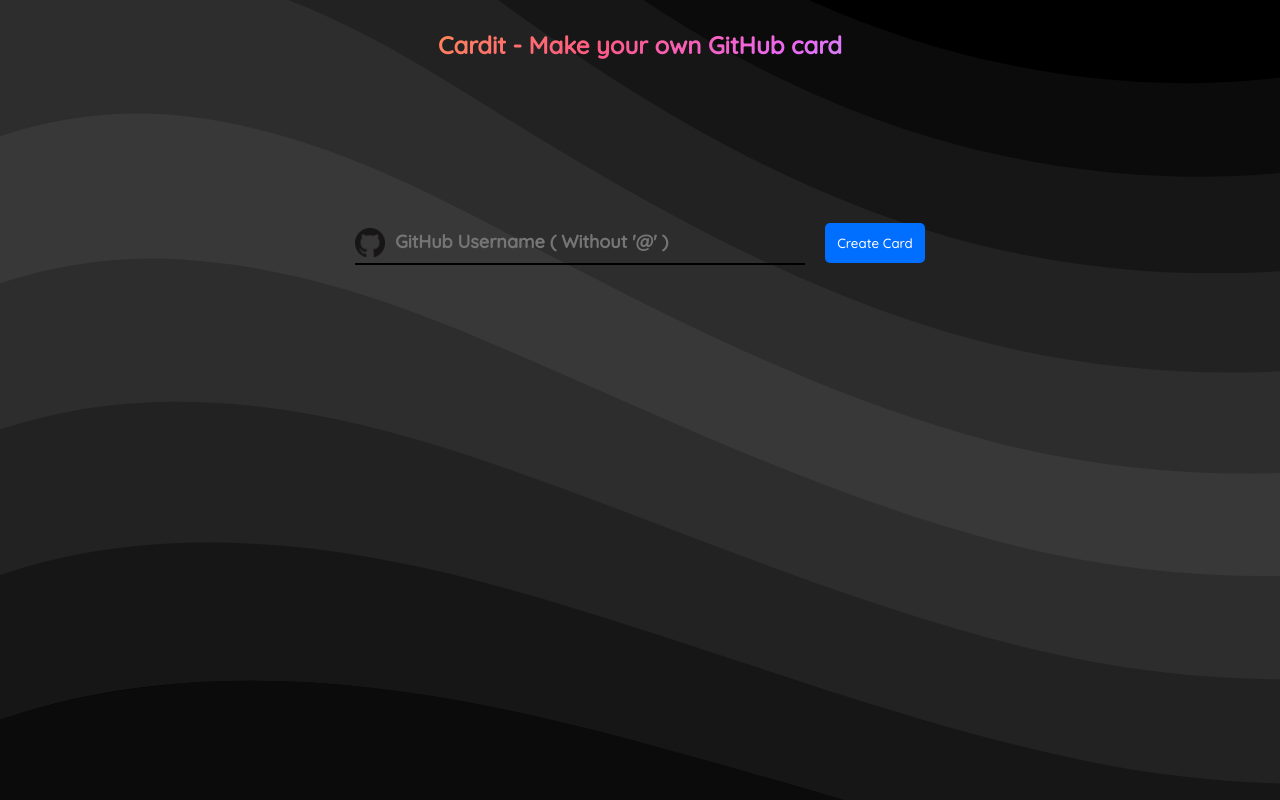
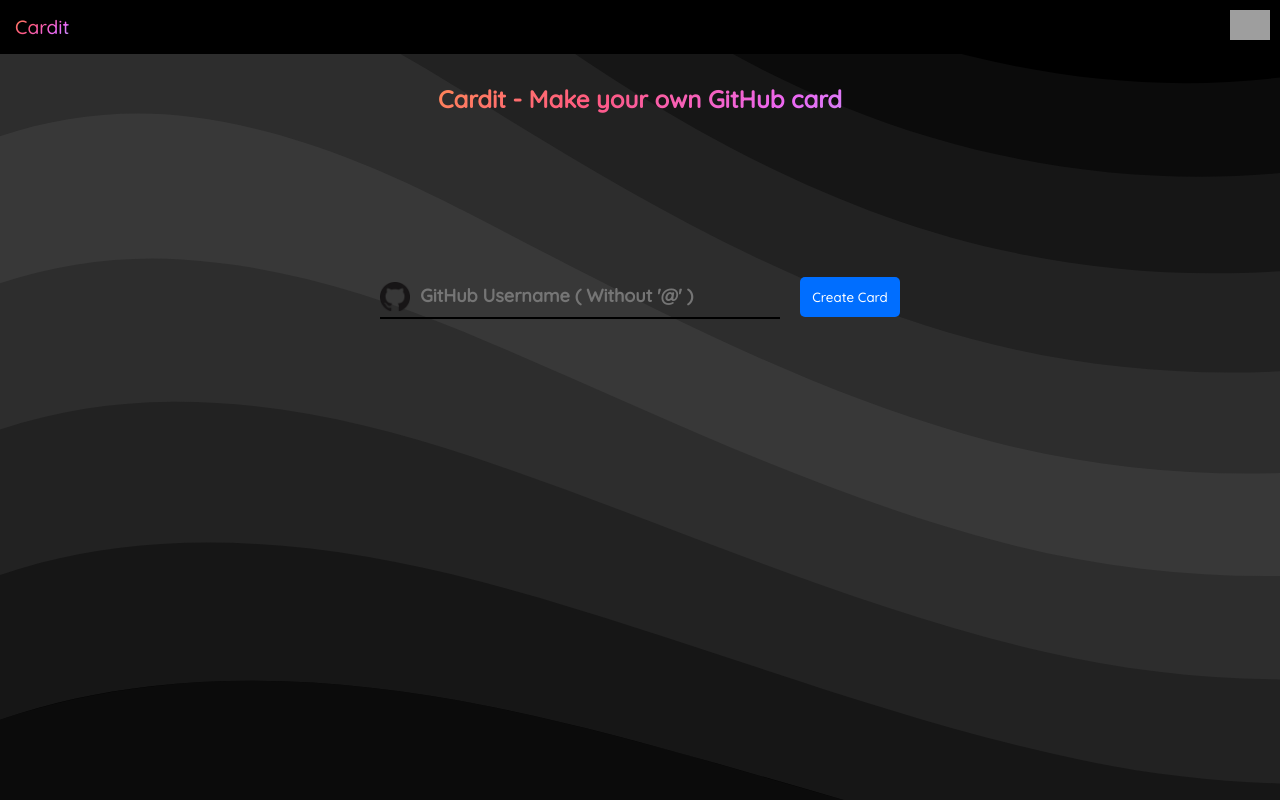
Before and after one commit to pushkaraj2007/Cardit, a plain HTML site: page index.html in a window 1280 px wide. Drawn offline with nearby package versions, Linux system fonts and the light colour scheme; grey boxes are pictures that could not be loaded.

Commit message:
Added navbar

```diff
--- a/index.html
+++ b/index.html
@@ -7,9 +7,19 @@
     <meta name="viewport" content="width=device-width, initial-scale=1.0">
     <title>Cardit</title>
     <link rel="stylesheet" href="style.css">
+
 </head>
 
 <body>
+
+    <div class="navbar-header">
+            <span class="brand"><a>Cardit</a></span>
+            <span class ="logo-github"> <a href = "https://github.com/pushkaraj2007/Cardit" target = "_self">
+                <img class="img-git"src = "https://th.bing.com/th/id/R.c03ac6ca05385832bd0a9b2c32925ab3?rik=EExeAm2aw4uy8Q&pid=ImgRaw&r=0" />
+             </a></span>
+
+    </div>
+
     <nav>
         <h1>Cardit - Make your own GitHub card</h1>
     </nav>
@@ -47,6 +57,10 @@
             <button class="download-btn">Download PNG</button>
         </div>
     </main>
+
+
+
+
 </body>
 <script src="https://cdnjs.cloudflare.com/ajax/libs/dom-to-image/2.6.0/dom-to-image.min.js" integrity="sha512-01CJ9/g7e8cUmY0DFTMcUw/ikS799FHiOA0eyHsUWfOetgbx/t6oV4otQ5zXKQyIrQGTHSmRVPIgrgLcZi/WMA==" crossorigin="anonymous" referrerpolicy="no-referrer"></script>
 <script src="https://cdnjs.cloudflare.com/ajax/libs/FileSaver.js/2.0.0/FileSaver.min.js" integrity="sha512-csNcFYJniKjJxRWRV1R7fvnXrycHP6qDR21mgz1ZP55xY5d+aHLfo9/FcGDQLfn2IfngbAHd8LdfsagcCqgTcQ==" crossorigin="anonymous" referrerpolicy="no-referrer"></script>
--- a/style.css
+++ b/style.css
@@ -41,6 +41,7 @@ main{
     align-items: center;
     flex-direction: column;
 }
+
 
 .username-input-div{
     display: flex;
@@ -273,3 +274,43 @@ main{
     }
 
  }
+
+
+ /*NavBar*/
+ * {
+    padding: 0;
+    margin: 0;
+    box-sizing: border-box;
+}
+
+ .navbar-header {
+    background-color: #000000;
+    height: 50;
+    overflow:auto;
+
+ }
+
+ .navbar-header .brand{
+    float: left;
+    margin: 15px;
+ }
+
+ .navbar-header .logo-github{
+    float: right;
+    margin: 10px;
+ }
+
+ .brand a {
+
+     font-size: 1.2rem;
+     background: linear-gradient(141.27deg, #ff904e -4.24%, #ff5982 21.25%, #ec68f4 44.33%, #79e2ff 83.46%);
+     background-size: 200%;
+     -webkit-background-clip: text;
+     background-clip: text;
+     animation: gradient-heading 10s ease infinite;
+     -webkit-text-fill-color: transparent;
+ }
+
+.img-git{
+    height: 30px;
+}
```
